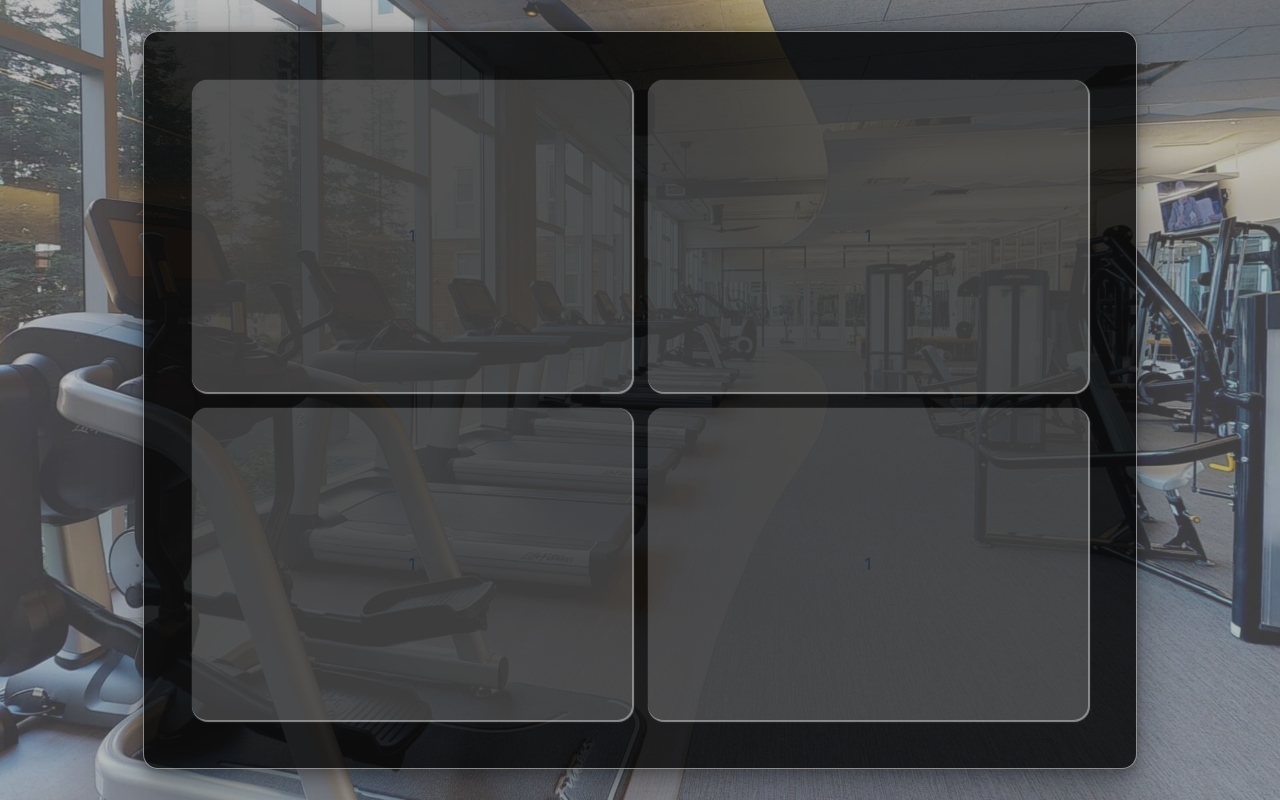
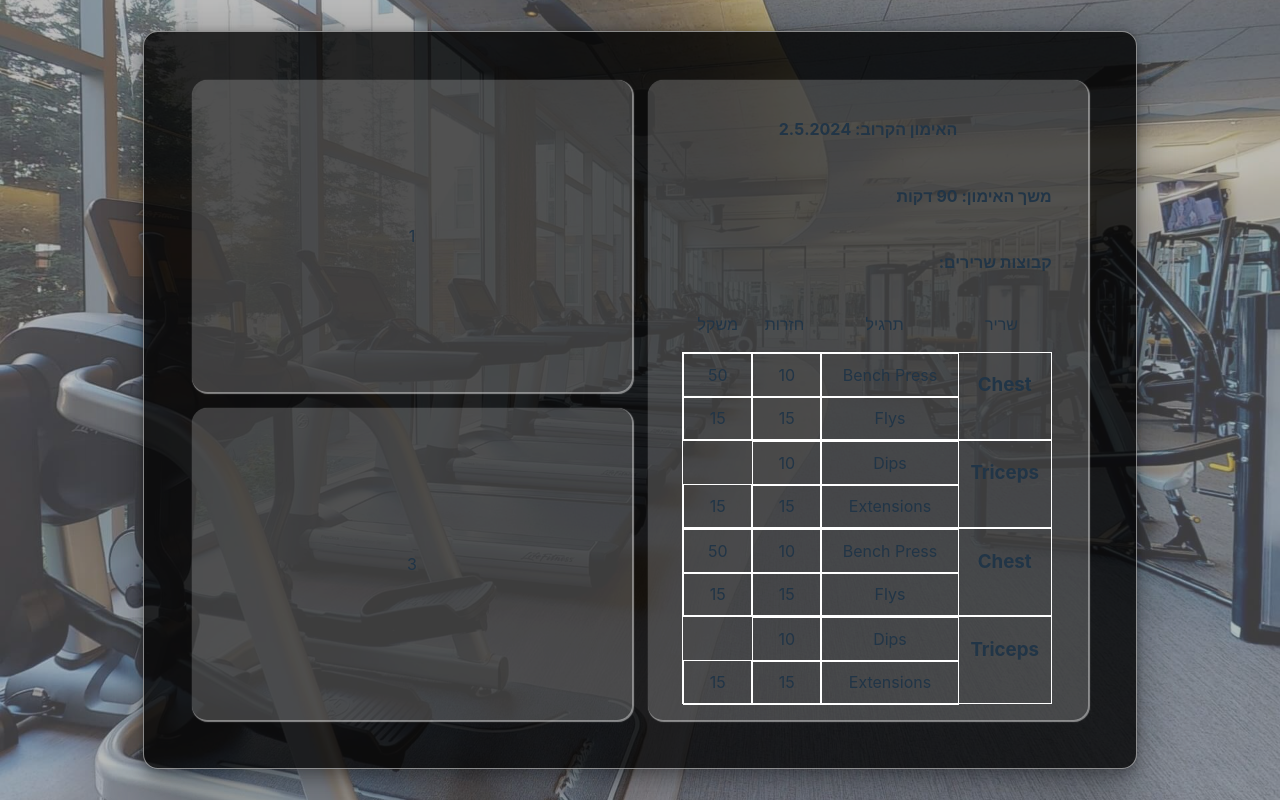
Before and after one commit to getanech/HealthyBody, a React (Vite) app in the folder React/frontend/: page / in a window 1280 px wide. Built offline with nearby package versions, Linux system fonts and the light colour scheme.

Commit message:
main menu changes

```diff
--- /dev/null
+++ b/React/frontend/src/mockData.js
@@ -0,0 +1,80 @@
+const mockData = {
+	users: [
+		{
+			id: 1,
+			firstName: "john",
+			lastName: "doe",
+			email: "johnDoe@gmail.com",
+			password: "12345",
+			workouts: [
+				{
+					id: 1,
+					date: "6.5.2024",
+					duration: 90,
+					muscles: [
+						{
+							muscle: "Chest",
+							exercises: [
+								{
+									name: "Bench Press",
+									reps: 10,
+									weight: 50,
+								},
+								{
+									name: "Flys",
+									reps: 15,
+									weight: 15,
+								},
+							],
+						},
+						{
+							muscle: "Triceps",
+							exercises: [
+								{
+									name: "Dips",
+									reps: 10,
+								},
+								{
+									name: "Extensions",
+									reps: 15,
+									weight: 15,
+								},
+							],
+						},
+						{
+							muscle: "Chest",
+							exercises: [
+								{
+									name: "Bench Press",
+									reps: 10,
+									weight: 50,
+								},
+								{
+									name: "Flys",
+									reps: 15,
+									weight: 15,
+								},
+							],
+						},
+						{
+							muscle: "Triceps",
+							exercises: [
+								{
+									name: "Dips",
+									reps: 10,
+								},
+								{
+									name: "Extensions",
+									reps: 15,
+									weight: 15,
+								},
+							],
+						},
+					],
+				},
+			],
+		},
+	],
+};
+
+export default mockData;
--- /dev/null
+++ b/React/frontend/src/pages/MainManu/DayView/DayView.jsx
@@ -0,0 +1,74 @@
+import { useEffect, useState } from "react";
+import "./dayView.css";
+import mockData from "../../../mockData";
+import { json } from "react-router-dom";
+
+export default function DayView({ date }) {
+	const [workoutData, setWorkoutData] = useState(null);
+
+	useEffect(() => {
+		fetchData();
+	}, []);
+
+	const fetchData = () => {
+		const data = mockData.users[0].workouts[0];
+		console.log("data", data);
+		setWorkoutData(data);
+	};
+
+	const showWorkoutData = () => {
+		if (!workoutData) return <></>;
+		return (
+			<div className="workoutDataContainer">
+				<h4>משך האימון: {workoutData.duration} דקות</h4>
+				<h4>קבוצות שרירים:</h4>
+				<div className="workoutHeaders">
+					<p>שריר</p>
+					<p>תרגיל</p>
+					<p>חזרות</p>
+					<p>משקל</p>
+				</div>
+				<div
+					className="workoutTable"
+					// style={{ gridTemplateRows: `${workoutData.muscles.length}` }}
+				>
+					{workoutData.muscles.map((muscle, index) => {
+						return (
+							<div
+								className="muscleInfo"
+								// style={{ gridRow: `1 / span ${muscle.exercises.length}` }}
+								key={index}
+							>
+								<h3>{muscle.muscle}</h3>
+								<div>
+									{muscle.exercises.map((exercise, index) => {
+										return (
+											<div className="exerciseInfo" key={index}>
+												{exercise.name && (
+													<div className="exInfoItem">{exercise.name}</div>
+												)}
+												{exercise.reps && (
+													<div className="exInfoItem">{exercise.reps}</div>
+												)}
+												{exercise.weight && (
+													<div className="exInfoItem">{exercise.weight}</div>
+												)}
+											</div>
+										);
+									})}
+								</div>
+							</div>
+						);
+					})}
+				</div>
+			</div>
+		);
+	};
+
+	return (
+		<div className="dayViewContainer">
+			<h4>האימון הקרוב: {date.toLocaleDateString("he-IL")}</h4>
+			{showWorkoutData()}
+		</div>
+	);
+}
--- /dev/null
+++ b/React/frontend/src/pages/MainManu/DayView/dayView.css
@@ -0,0 +1,55 @@
+.dayViewContainer {
+	width: 100%;
+	height: 100%;
+	display: flex;
+	flex-direction: column;
+	align-items: center;
+}
+.workoutDataContainer {
+	width: 90%;
+	height: 90%;
+	display: flex;
+	flex-direction: column;
+}
+
+.workoutTable {
+	text-align: center;
+	flex-grow: 1;
+	display: flex;
+	flex-direction: column;
+	align-items: start;
+	justify-content: center;
+}
+
+.muscleInfo {
+	flex-grow: 1;
+	display: grid;
+	grid-template-columns: 1fr 3fr;
+	/* justify-content: center; */
+	/* align-items: center; */
+	width: 100%;
+	height: 100%;
+	border: 1px solid white;
+}
+
+.exerciseInfo {
+	width: 100%;
+	max-height: 100%;
+	display: grid;
+	grid-template-columns: 2fr 1fr 1fr;
+	height: 50%;
+}
+
+.exInfoItem {
+	border: 1px solid white;
+	height: 100%;
+	display: flex;
+	align-items: center;
+	justify-content: center;
+}
+
+.workoutHeaders {
+	display: grid;
+	grid-template-columns: 1.5fr 2fr 1fr 1fr;
+	text-align: center;
+}
--- /dev/null
+++ b/React/frontend/src/pages/MainManu/DayView/index.js
@@ -0,0 +1,3 @@
+import DayView from "./DayView";
+
+export default DayView;
--- a/React/frontend/src/pages/MainManu/Main.css
+++ b/React/frontend/src/pages/MainManu/Main.css
@@ -10,6 +10,7 @@
 .menuPanel {
 	display: grid;
 	grid-template-columns: 1fr 1fr;
+	grid-template-rows: 1fr 1fr;
 	background-color: rgba(0, 0, 0, 0.8);
 	width: 70%;
 	height: 80%;
@@ -20,6 +21,7 @@
 	border: 1px solid rgba(255, 255, 255, 0.5);
 	padding: 3rem;
 	gap: 1rem;
+	direction: rtl;
 }
 
 .menuOption {
@@ -31,4 +33,9 @@
 	justify-content: center;
 	align-items: center;
 	box-shadow: 1px 1px 1px 1px rgba(255, 255, 255, 0.5);
+	flex-grow: 1;
 }
+
+.dayView {
+	grid-row: span 2;
+}
--- a/React/frontend/src/pages/MainManu/Main.jsx
+++ b/React/frontend/src/pages/MainManu/Main.jsx
@@ -1,14 +1,18 @@
 import React from "react";
 import "./Main.css";
+import DayView from "./DayView";
 
 export default function Main() {
+	const [selectedDate, setSelectedDate] = React.useState(new Date());
+
 	return (
 		<div className="menuContainer">
 			<div className="menuPanel">
+				<div className="menuOption dayView">
+					<DayView date={selectedDate} />
+				</div>
 				<div className="menuOption">1</div>
-				<div className="menuOption">1</div>
-				<div className="menuOption">1</div>
-				<div className="menuOption">1</div>
+				<div className="menuOption">3</div>
 			</div>
 		</div>
 	);
```
Also changed, not shown: 1 other file (tests, documents, lock files or other folders).
